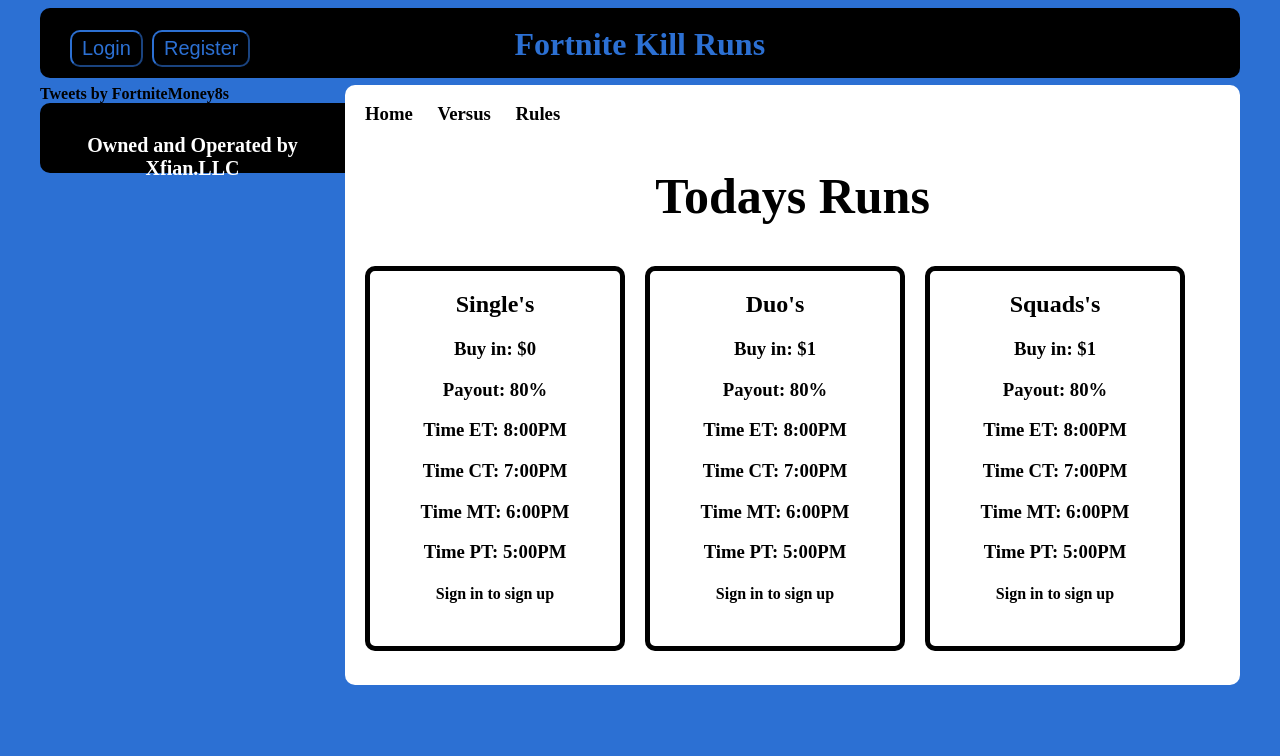
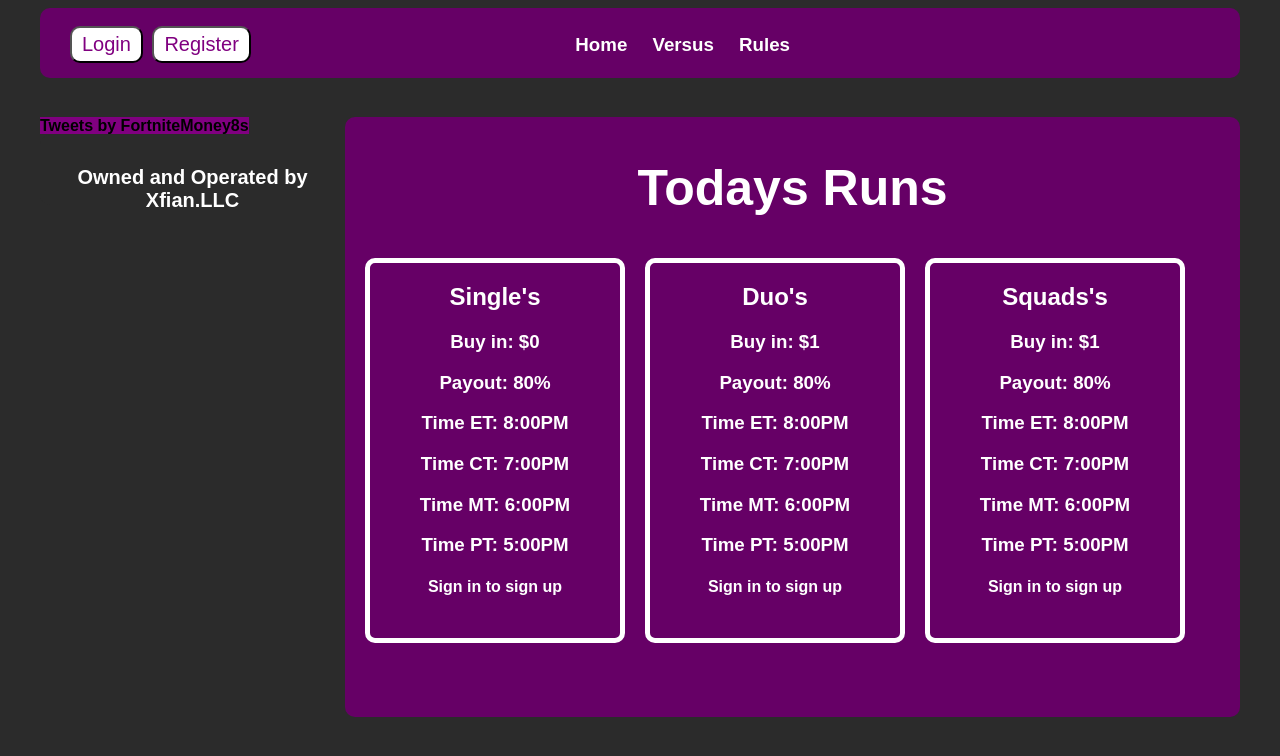
Before and after one commit to FortniteKillRuns/FortniteKillRuns.github.io, a plain HTML site: page index.htm in a window 1280 px wide. Drawn offline with Linux system fonts and the light colour scheme; no server answers.

Commit message:
update UI
update UI

```diff
--- a/index.htm
+++ b/index.htm
@@ -4,34 +4,37 @@
   <title> Fortnite Kill Runs </title>
 <style type="text/css">
 body{
-background-color: #2c70d3;
+background-color: #2b2b2b;
 height: auto;
 width: auto;
+font-family: sans-serif;
 
 
 
 }
 
 #header{
-  background-color: black;
+  background-color:  #660066;
   height: 70px;
   width: 1200px;
   margin-left: auto;
   margin-right: auto;
   border-radius: 10px;
+  font-family: sans-serif;
 }
 
 .logreg{
-  background-color: black; /* Green */
+  background-color: white; /* Green */
 border-style: 1px;
-border-color: #2c70d3;
-color: #2c70d3;
+border-color: black;
+color: purple;
 margin-left: 30px;
 padding: 5px 10px;
 text-align: center;
 text-decoration: none;
 display: inline-block;
 font-size: 20px;
+font-family: sans-serif;
 border-radius: 10px;
 
 }
@@ -42,6 +45,7 @@ border-radius: 10px;
   display: inline;
   color: #2c70d3;
   text-align: center;
+  font-family: sans-serif;
 margin-left: 390px;
 
 }
@@ -52,11 +56,14 @@ margin-left: 390px;
   background-color: white;
   display: inline;
   float: right;
+  font-family: sans-serif;
   border-radius: 10px;
+  background-color:   #660066;
 }
 
 #Username{
 display: inline;
+font-family: sans-serif;
   color: white;
   margin-left: -150px;
   visibility: hidden;
@@ -68,8 +75,9 @@ display: inline;
 
 
   border-style: 1px;
+  font-family: sans-serif;
   border-color: #2c70d3;
-  color: #2c70d3;
+  color: purple;
 
   padding: 5px 10px;
   text-align: center;
@@ -81,12 +89,13 @@ display: inline;
 }
 
 #footer{
-  background-color: black;
+  background-color: #2b2b2b;
   height: 70px;
   width: 1200px;
   margin-left: auto;
   margin-right: auto;
   border-radius: 10px;
+  font-family: sans-serif;
 
 }
 
@@ -95,41 +104,48 @@ display: inline;
 
   height: 375px;
   width: 250px;
+  font-family: sans-serif;
   display: inline;
   float:left;
-  border: 5px solid black;
+  border: 5px solid white;
   margin-left: 20px;
   text-align: center;
   border-radius: 10px;
+  color: white;
 
 }
 
 #duos{
   height: 375px;
+  font-family: sans-serif;
   width: 250px;
   display: inline;
   float:left;
-  border: 5px solid black;
+  border: 5px solid white;
   margin-left: 20px;
   text-align: center;
   border-radius: 10px;
+  color: white;
 }
 
 #squad{
   height: 375px;
   width: 250px;
+  font-family: sans-serif;
   float: left;
   display: inline;
-  border: 5px solid black;
+  border: 5px solid white;
   margin-left: 20px;
   border-radius: 10px;
   text-align: center;
+  color: white;
 }
 
 #signupduo, #signupsquad, #signupsingle{
 
   visibility: hidden;
 
+font-family: sans-serif;
 
   border-style: 1px;
   border-color: #2c70d3;
@@ -174,17 +190,56 @@ a:active  {
   font-weight:      bold;
 
   }
+#menu{
+  display: inline;
+  font-family: sans-serif;
+  text-align: center;
+margin-left: 200px;
+}
+ #two, #three, #four{
+text-align: center;
+font-family: sans-serif;
+  display: inline;
+  margin-left: 20px;
+
+  margin-top:20px;
+
+  color: white;
+}
 
 #one, #two, #three, #four{
+text-align: center;
+  display: inline;
 
-  display: inline;
-  margin-left: 20px;
+
   margin-top:20px;
+
+  color: white;
 }
 #xfian{
     font-size: 20px;
 
 
+}
+
+#one{
+    height: 500px;
+text-align: center;
+
+}
+#bacl{
+  display: inline;
+  width: 230px;
+  height: 339px;
+
+  border-radius: 20px;
+  margin-left: 320px;
+  text-align: center;
+
+}
+.twitter-timeline{
+  background-color: purple;
+  color: #333;
 }
 </style>
 
@@ -247,27 +302,30 @@ return firebase.database().ref(userId + '/Username/').once('value').then(functio
     <br />
   <a href="login.htm" id="mainlog">  <button class="logreg"> Login </button></a>
   <a href="Register.htm" id="mainreg">  <button class="logreg" style = "margin-left:5px;"> Register </button></a>
+
+<div id="bacl">  <a href="index.htm"><h3 id="one">Home     </h3></a></div>
+  <a href="versus.htm"><h3 id="two"> Versus </h3></a>
+    <a href="rules.htm">  <h3 id="three"> Rules </h3></a>
+      <a href="">  <h3 id="four"> </h3></a>
+
 <button onclick="signout();" id="signoutbut" style = "margin-left:5px;"> Sign out </button>
 <h1 class="logreg" style=""id="Username"></h1>
-    <h1 id="title">Fortnite Kill Runs </h1>
+<div id="Menu">
+  <br />
+
+
+
+</div>
 
 
 <br />
 <br />
 
-<a class="twitter-timeline"  height="600px" width="300px" href="https://twitter.com/FortniteMoney8s?ref_src=twsrc%5Etfw">Tweets by FortniteMoney8s</a> <script async src="https://platform.twitter.com/widgets.js" charset="utf-8"></script>
+<a class="twitter-timeline" height="600px" width="300px" href="https://twitter.com/FortniteMoney8s?ref_src=twsrc%5Etfw">Tweets by FortniteMoney8s</a> <script async src="https://platform.twitter.com/widgets.js" charset="utf-8"></script>
 
 <div id = "container">
-  <div id="Menu">
-    <br />
-  <a href="index.htm"><h3 id="one"> Home </h3></a>
-  <a href="versus.htm"><h3 id="two"> Versus </h3></a>
-    <a href="rules.htm">  <h3 id="three"> Rules </h3></a>
-      <a href="">  <h3 id="four"> </h3></a>
 
-
-</div>
-<h2 style="text-align:center; font-size: 50px;"> Todays Runs</h2>
+<h2 style="text-align:center; font-size: 50px; color: white;"> Todays Runs</h2>
 
 <div id="single">
 <h2 class="type">Single's </h2>
```
